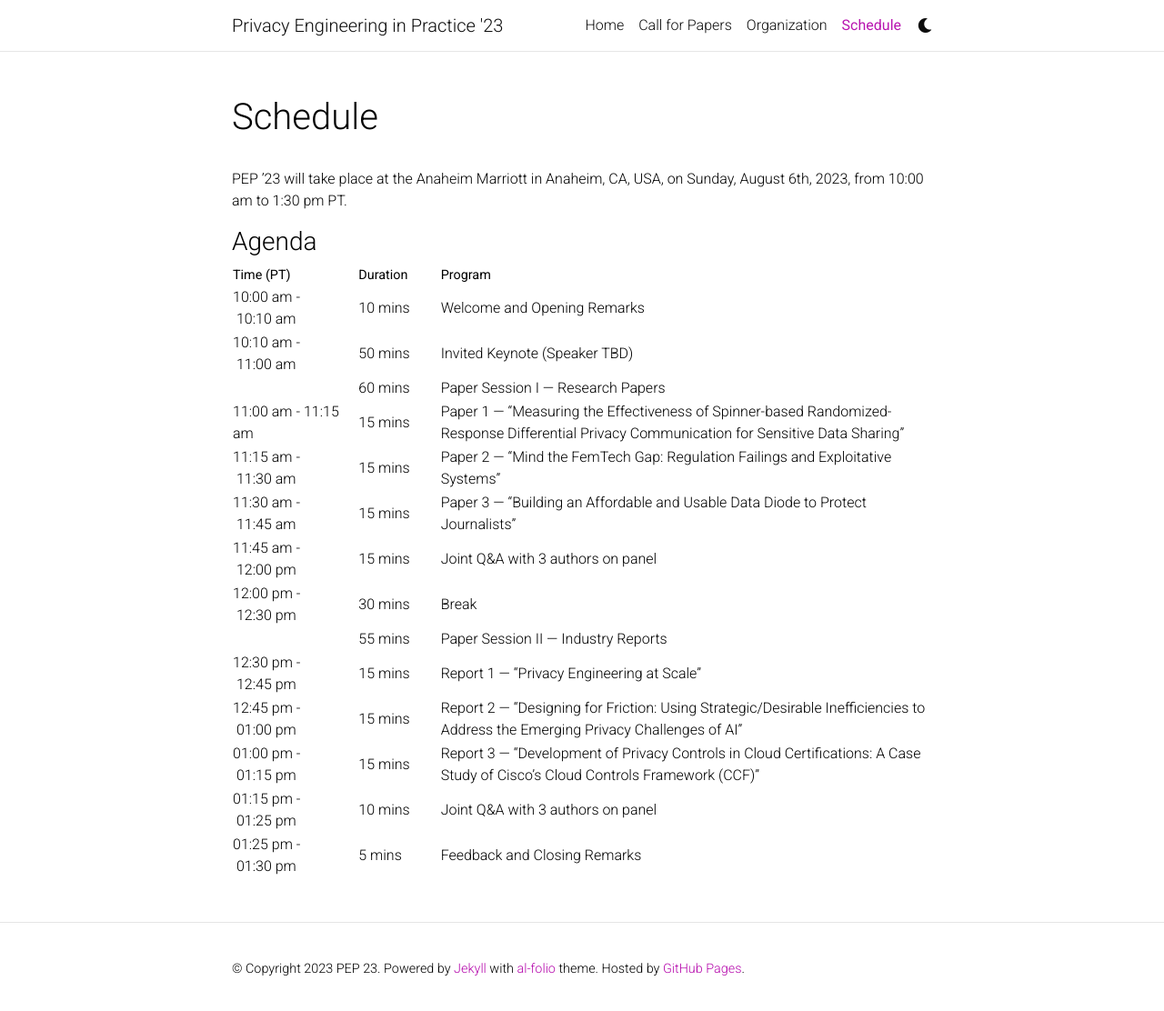
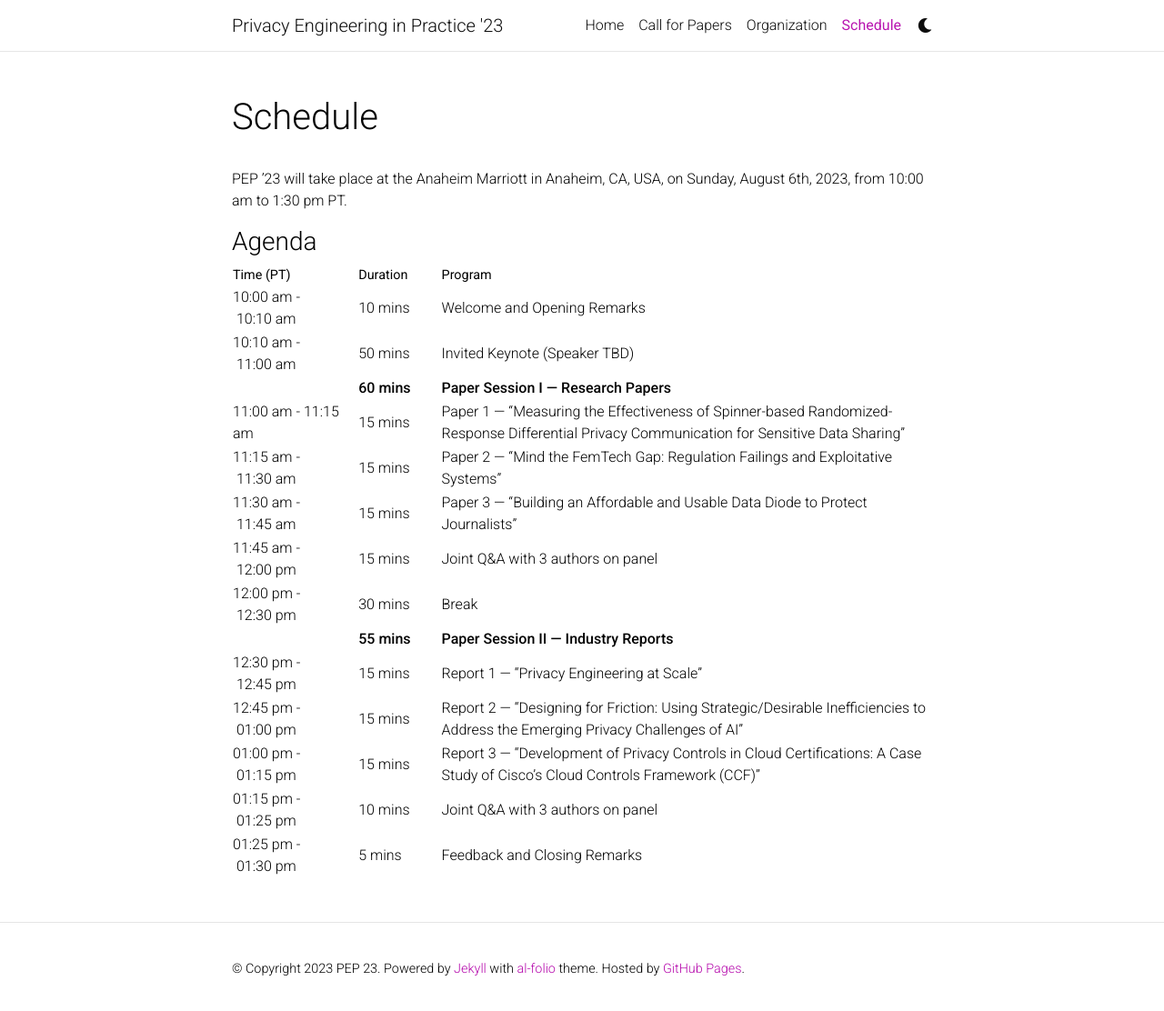
Before and after one commit to privacy-engineering/privacy-engineering.github.io, a Jekyll site: the page built from _pages/schedule.md, in a window 1280 px wide and 1117 px high. Shown: the top 1112 px of the window at 91% size. Built offline with Jekyll 4.4.1, drawn with Linux system fonts in a browser that asks for light colours; comment, search, counter and statistics services are not loaded; a style sheet for code colours, icons or effects is not loaded.

```diff
--- a/_pages/schedule.md
+++ b/_pages/schedule.md
@@ -16,13 +16,13 @@ PEP ’23 will take place at the Anaheim Marriott in Anaheim, CA, USA, on Sunday
 | :--- | :--- | :--- |
 | 10:00&nbsp;am&nbsp;-&nbsp;10:10&nbsp;am&emsp;&emsp; | 10&nbsp;mins&emsp;&emsp; | Welcome and Opening Remarks         |
 | 10:10&nbsp;am&nbsp;-&nbsp;11:00&nbsp;am&emsp;&emsp; | 50&nbsp;mins&emsp;&emsp; | Invited Keynote (Speaker TBD)       |
-|                                                     | 60&nbsp;mins&emsp;&emsp; | Paper Session I — Research Papers   |
+|                                                     | **60&nbsp;mins&emsp;&emsp;** | **Paper Session I — Research Papers**   |
 | 11:00&nbsp;am&nbsp;-&nbsp;11:15 am&emsp;&emsp;      | 15&nbsp;mins&emsp;&emsp; | Paper 1 — "Measuring the Effectiveness of Spinner-based Randomized-Response Differential Privacy Communication for Sensitive Data Sharing" |
 | 11:15&nbsp;am&nbsp;-&nbsp;11:30&nbsp;am&emsp;&emsp; | 15&nbsp;mins&emsp;&emsp; | Paper 2 — "Mind the FemTech Gap: Regulation Failings and Exploitative Systems"  |
 | 11:30&nbsp;am&nbsp;-&nbsp;11:45&nbsp;am&emsp;&emsp; | 15&nbsp;mins&emsp;&emsp; | Paper 3 — "Building an Affordable and Usable Data Diode to Protect Journalists" |
 | 11:45&nbsp;am&nbsp;-&nbsp;12:00&nbsp;pm&emsp;&emsp; | 15&nbsp;mins&emsp;&emsp; | Joint Q&A with 3 authors on panel   |
 | 12:00&nbsp;pm&nbsp;-&nbsp;12:30&nbsp;pm&emsp;&emsp; | 30&nbsp;mins&emsp;&emsp; | Break                               |
-|                                                     | 55&nbsp;mins&emsp;&emsp;| Paper Session II — Industry Reports |
+|                                                     | **55&nbsp;mins&emsp;&emsp;**| **Paper Session II — Industry Reports** |
 | 12:30&nbsp;pm&nbsp;-&nbsp;12:45&nbsp;pm&emsp;&emsp; | 15&nbsp;mins&emsp;&emsp; | Report 1 — "Privacy Engineering at Scale" |
 | 12:45&nbsp;pm&nbsp;-&nbsp;01:00&nbsp;pm&emsp;&emsp; | 15&nbsp;mins&emsp;&emsp; | Report 2 — "Designing for Friction: Using Strategic/Desirable Inefficiencies to Address the Emerging Privacy Challenges of AI"  |
 | 01:00&nbsp;pm&nbsp;-&nbsp;01:15&nbsp;pm&emsp;&emsp; | 15&nbsp;mins&emsp;&emsp; | Report 3 — "Development of Privacy Controls in Cloud Certifications: A Case Study of Cisco’s Cloud Controls Framework (CCF)" |
```
